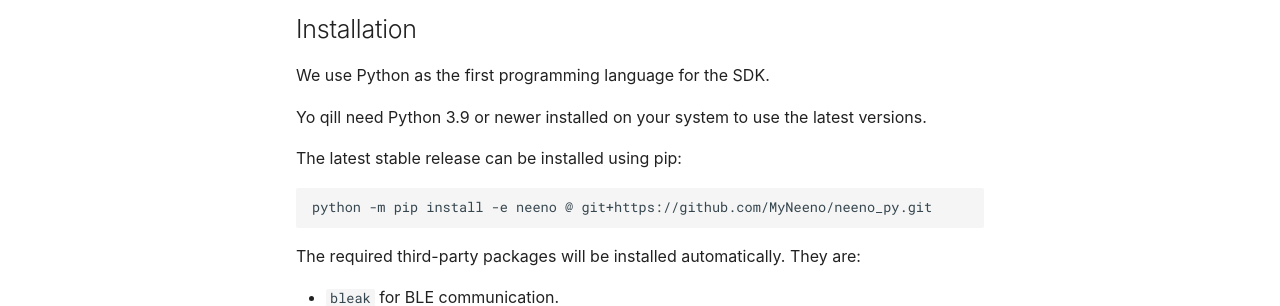
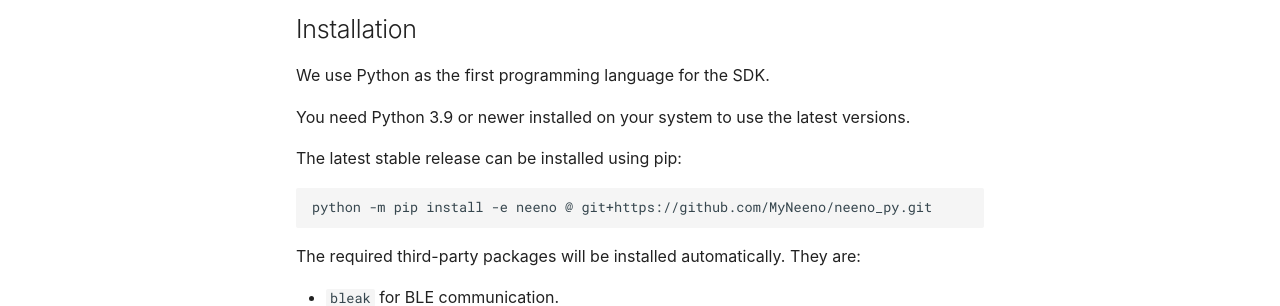
Before and after one commit to MyNeeno/docs, an MkDocs documentation site: the page built from docs/Software/introduction.md, in a window 1280 px wide and 900 px high. Shown: the part 425-731 px from the top of the window. Built offline with MkDocs 1.6.1 and Material for MkDocs 9.7.7, drawn with Linux system fonts in a browser that asks for light colours; some web fonts are replaced.

Commit message:
Fix typos in introduction.

```diff
--- a/docs/Software/introduction.md
+++ b/docs/Software/introduction.md
@@ -12,7 +12,7 @@
 
 We use Python as the first programming language for the SDK.
 
-Yo qill need Python 3.9 or newer installed on your system to use the latest
+You need Python 3.9 or newer installed on your system to use the latest
 versions.
 
 The latest stable release can be installed using pip:
```
